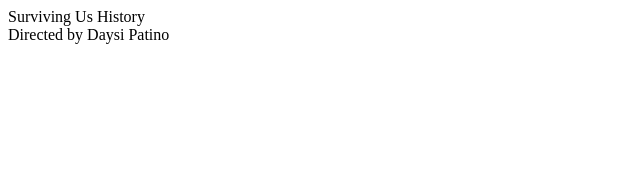
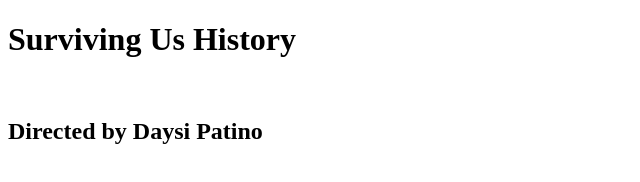
Before and after one commit to ricardojrt6565/survivingapushmov, a plain HTML site: page index.html in a window 1280 px wide. Shown: the whole page, without its empty margins (0-640 px from the left). Drawn offline with Linux system fonts and the light colour scheme.

Commit message:
add titles

```diff
--- a/index.html
+++ b/index.html
@@ -11,8 +11,8 @@
   <body>
 
   <div class = "header">
-      Surviving Us History <br>
-      Directed by Daysi Patino
+    <h1>  Surviving Us History</h1> <br>
+    <h2>  Directed by Daysi Patino</h2>
   </div>
 
   <div class = "content">
```
